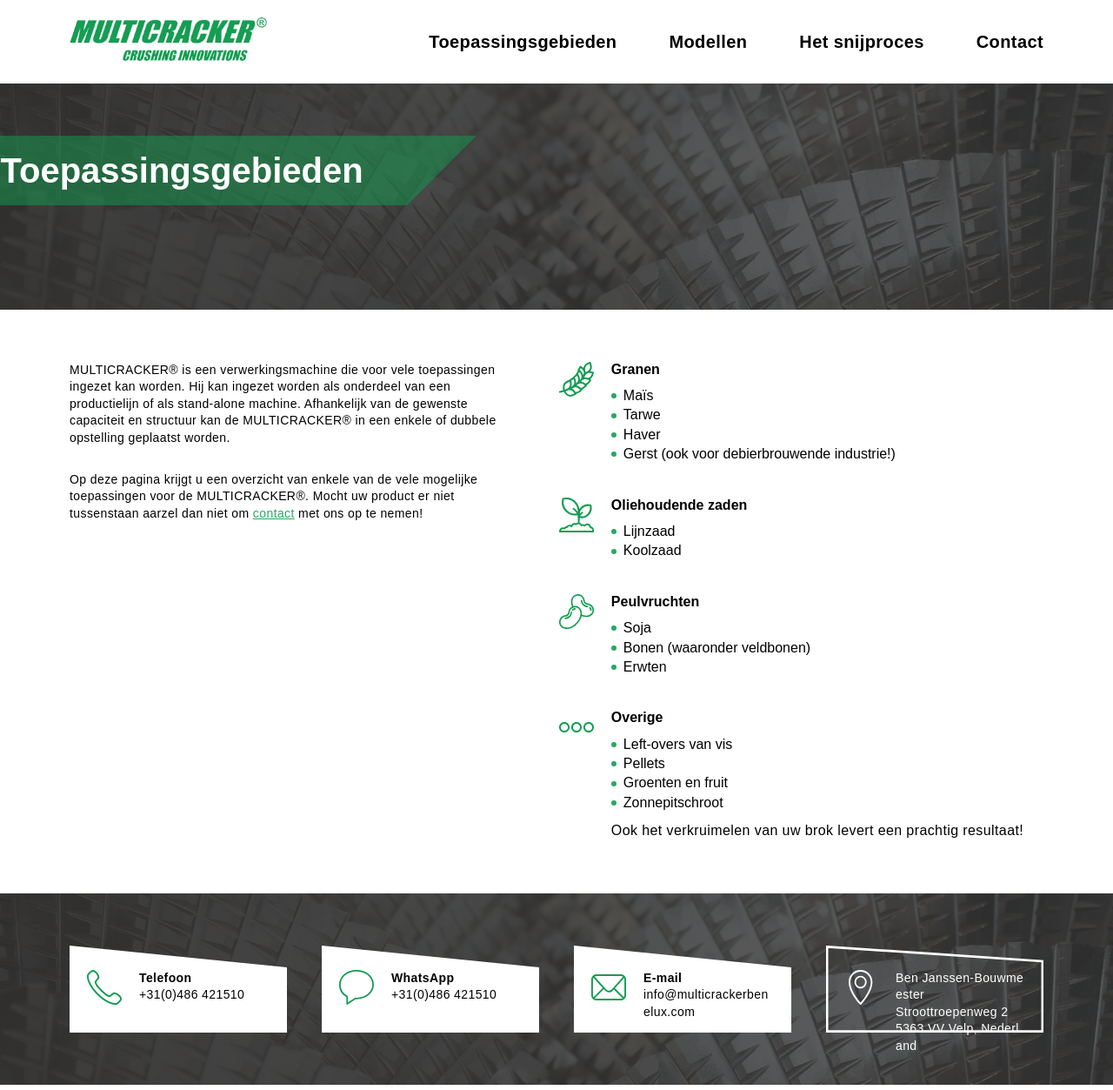
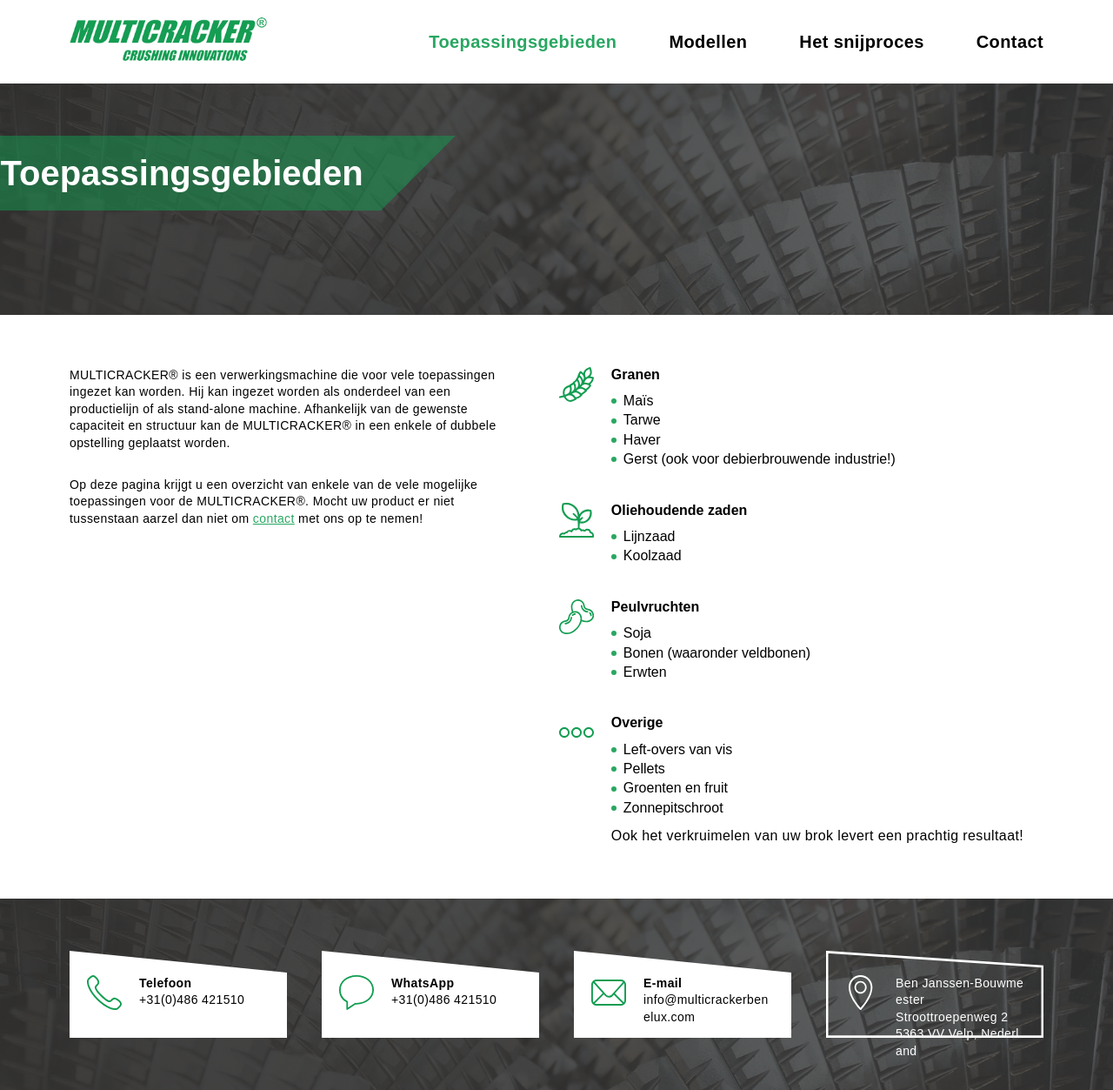
Before and after one commit to Schayik/multicracker-gulp, a web app: file public/toepassingsgebieden.html in a window 1280 px wide. Shown: the whole page at 87% size. Run offline with its HTML, style and script files only (its server is not run), Linux system fonts and the light colour scheme; some web fonts are replaced.

Commit message:
change: padding on flag no set height

```diff
--- a/package.json
+++ b/package.json
@@ -14,9 +14,7 @@
     "gulp-html-beautify": "^1.0.1",
     "gulp-nunjucks-render": "^2.2.3",
     "gulp-stylus": "^2.7.0",
-    "stylus": "^0.54.7"
+    "stylus": "^0.54.7",
+    "markdown": "^0.5.0"
   },
-  "dependencies": {
-    "markdown": "^0.5.0"
-  }
 }
--- a/public/toepassingsgebieden.html
+++ b/public/toepassingsgebieden.html
@@ -39,10 +39,11 @@
       <div class='flag'>
         <h1>Toepassingsgebieden</h1>
       </div>
-      <svg viewBox='0 0 1 1'>
-        <polygon points='0,0 1,0 0,1' />
-      </svg>
-      <!-- <div class='triangle'></div> -->
+      <div>
+        <svg viewBox='0 0 1 1'>
+          <polygon points='0,0 1,0 0,1' />
+        </svg>
+      </div>
     </div>
     <div class='spacer'></div>
   </header>
--- a/stylus/components/header.styl
+++ b/stylus/components/header.styl
@@ -1,5 +1,3 @@
-$flag-height = 80px
-$flag-height-home = 160px
 
 header
     background-image: url('../images/cracker.png')
@@ -17,14 +15,13 @@
 
     .wrapper
         display: flex;
-        height: $flag-height-home;
 
         .flag
             background-color: $green;
             display: flex;
             align-items: center;
+            padding: 20px 0;
             padding-left: 'calc(0.5 * (100vw - %s) + %s)' % ($media.max $margin.max);
-
             h1
                 color: $white;
                 font-size: 40px;
@@ -49,6 +46,6 @@
             height: $flag-height;
             .flag
                 background-color: $green-opacity
-                padding-right: 50px;
+                padding-right: 20px;
             svg
                 fill: $green-opacity
--- a/stylus/components/navbar.styl
+++ b/stylus/components/navbar.styl
@@ -12,7 +12,6 @@
             cursor: pointer;
         img
             height: 50px;
-            // width: 200px;
 
     ul
         display: flex;
@@ -22,5 +21,6 @@
             a
                 font-size: 20px;
                 font-weight: bold;
-                &:hover
-                    color: $green;
+
+            &.active a, a:hover
+                color: $green;
```
Also changed, not shown: nunjucks/partials/header.njk (+5 -5 lines), public/index.html (+5 -4 lines), public/css/index.css.
